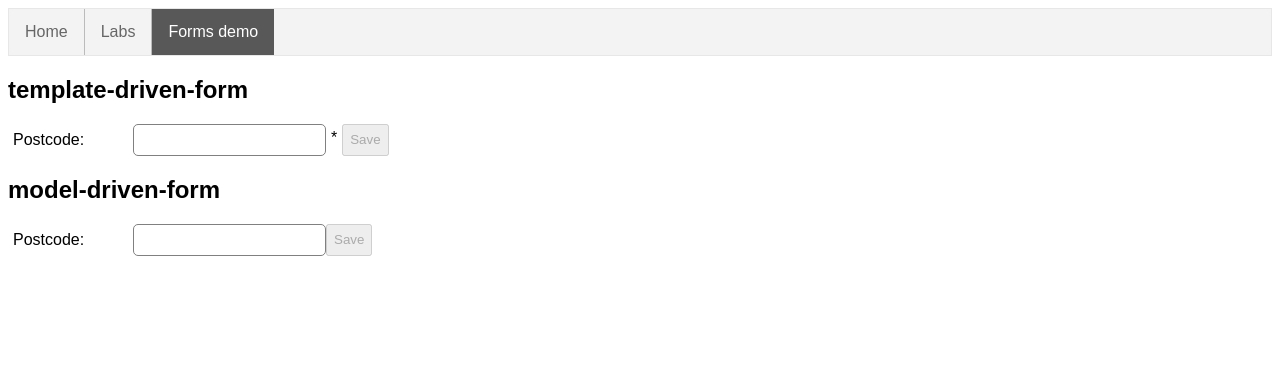
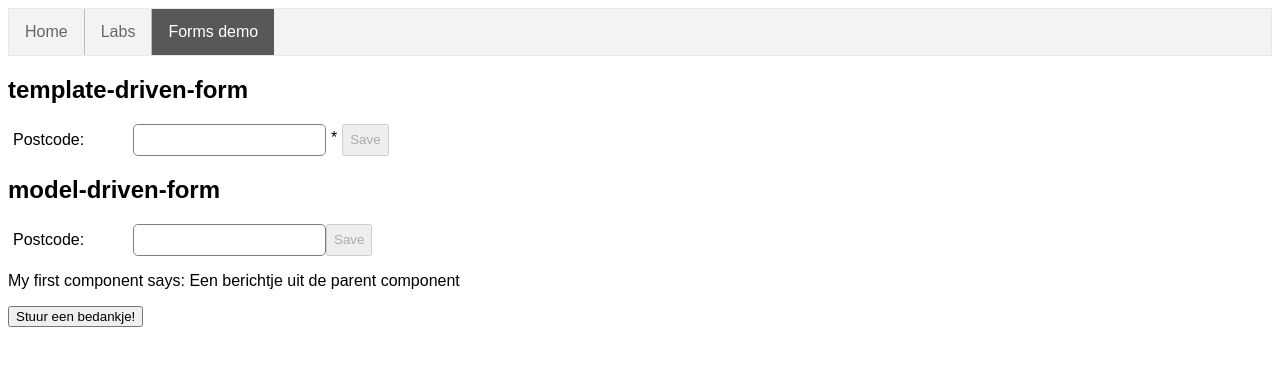
Before and after one commit to sajanssens/bd2020-live-code-angular, an Angular app: page /formsdemo in a window 1280 px wide. Shown: the top 366 px of the page. Built offline with nearby package versions, Linux system fonts and the light colour scheme.

Commit message:
HelloWorld component.

```diff
--- a/src/app/app.module.ts
+++ b/src/app/app.module.ts
@@ -7,9 +7,10 @@ import { DatePickerComponent } from './components/date-picker/date-picker.compon
 import { FormsDemoComponent } from './components/forms-demo/forms-demo.component';
 import { ModelDrivenFormComponent } from './components/forms-demo/model-driven-form/model-driven-form.component';
 import { TemplateDrivenFormComponent } from './components/forms-demo/template-driven-form/template-driven-form.component';
+import { HelloWorldComponent } from './components/hello-world/hello-world.component';
 import { HomeComponent } from './pages/home/home';
 
-let routes: Route[] = [
+const routes: Route[] = [
   { path: '', component: HomeComponent },
   { path: 'home', component: HomeComponent },
   { path: 'datepicker', component: DatePickerComponent },
@@ -18,7 +19,11 @@ let routes: Route[] = [
 
 @NgModule({
   declarations: [ // componenten van mijzelf
-    AppComponent, TemplateDrivenFormComponent, DatePickerComponent, HomeComponent, ModelDrivenFormComponent, FormsDemoComponent
+    AppComponent,
+    DatePickerComponent,
+    FormsDemoComponent, TemplateDrivenFormComponent, ModelDrivenFormComponent,
+    HelloWorldComponent,
+    HomeComponent,
   ],
   imports: [ // componenten van anderen die ik nodig heb
     BrowserModule, FormsModule, RouterModule.forRoot(routes), ReactiveFormsModule
--- a/src/app/components/date-picker/date-picker.component.html
+++ b/src/app/components/date-picker/date-picker.component.html
@@ -1,4 +1,6 @@
 <h1>Datepicker</h1>
+
+<app-hello-world message="eenBericht"></app-hello-world>
 
 <form (submit)="addContact()">
   <div>
--- a/src/app/components/date-picker/date-picker.component.ts
+++ b/src/app/components/date-picker/date-picker.component.ts
@@ -1,4 +1,5 @@
 import { Component } from '@angular/core';
+import { Contact } from 'src/app/models/Contact';
 import { Person } from 'src/app/models/Person';
 
 
@@ -10,21 +11,20 @@ import { Person } from 'src/app/models/Person';
 export class DatePickerComponent {
 
   newContact = new Person();
-  editLabel = 'Edit';
 
   // Class --> object
   persons: Person[] = [
     new Person('Sam', 'Smith', 'sam.smith@music.com'),
     new Person('Frank', 'Muscles', 'frank@muscles.com'),
     new Person('Eddy', 'Valentino', 'eddy@valfam.co.uk')
-  ]
+  ];
 
   // Interface --> JSON
-  // contacts: Contact[] = [
-  //   { firstName: 'Sam', surname: 'Smith', email: 'sam.smith@music.com' },
-  //   { firstName: 'Frank', surname: 'Muscles', email: 'frank@muscles.com' },
-  //   { firstName: 'Eddy', surname: 'Valentino', email: 'eddy@valfam.co.uk' }
-  // ];
+  contacts: Contact[] = [
+    { firstName: 'Sam', surname: 'Smith', email: 'sam.smith@music.com' },
+    { firstName: 'Frank', surname: 'Muscles', email: 'frank@muscles.com' },
+    { firstName: 'Eddy', surname: 'Valentino', email: 'eddy@valfam.co.uk' }
+  ];
 
   addContact(): void {
     // this.contacts.push(this.newContact);
@@ -39,6 +39,5 @@ export class DatePickerComponent {
 
   edit(p: Person): void {
     p.edit = !p.edit;
-    this.editLabel = p.edit ? 'Save' : 'Edit';
   }
 }
--- a/src/app/components/forms-demo/forms-demo.component.html
+++ b/src/app/components/forms-demo/forms-demo.component.html
@@ -1,2 +1,4 @@
 <app-template-driven-form></app-template-driven-form>
 <app-model-driven-form></app-model-driven-form>
+
+<app-hello-world [message]="eenBericht" (thankYou)="handleThankYou($event)">kan ik hier iets neerzetten?</app-hello-world>
--- a/src/app/components/forms-demo/forms-demo.component.ts
+++ b/src/app/components/forms-demo/forms-demo.component.ts
@@ -1,15 +1,20 @@
-import { Component, OnInit } from '@angular/core';
+import { Component, ViewChild } from '@angular/core';
+import { HelloWorldComponent } from '../hello-world/hello-world.component';
 
 @Component({
   selector: 'app-forms-demo',
   templateUrl: './forms-demo.component.html',
   styleUrls: ['./forms-demo.component.css']
 })
-export class FormsDemoComponent implements OnInit {
+export class FormsDemoComponent {
 
-  constructor() { }
+  @ViewChild(HelloWorldComponent)
+  helloWorldComponent: HelloWorldComponent;
 
-  ngOnInit(): void {
+  eenBericht = 'Een berichtje uit de parent component';
+
+  handleThankYou(e: InputEvent): void {
+    console.log(e);
+    this.helloWorldComponent.message = 'Thanks...';
   }
-
 }
--- a/src/app/components/forms-demo/model-driven-form/model-driven-form.component.ts
+++ b/src/app/components/forms-demo/model-driven-form/model-driven-form.component.ts
@@ -11,7 +11,7 @@ export class ModelDrivenFormComponent implements OnInit {
   postalCodeForm: FormGroup;
   postalCode: FormControl = new FormControl('', [Validators.required, Validators.pattern('^[1-9][0-9]{3}[\s]?[A-Za-z]{2}$')]);
 
-  constructor(private fb: FormBuilder) {  }
+  constructor(private fb: FormBuilder) { }
 
   ngOnInit(): void {
     this.postalCodeForm = this.fb.group({
@@ -23,9 +23,14 @@ export class ModelDrivenFormComponent implements OnInit {
     });
   }
 
-  save() {
+  save(): void {
     // All inputs are accumulated onto the value
     console.log('Save postal code: ', this.postalCodeForm.value);
   }
 
+  public isEven2(n: number): boolean {
+    return n % 2 === 0;
+  }
+
+
 }
--- /dev/null
+++ b/src/app/components/hello-world/hello-world.component.html
@@ -0,0 +1,2 @@
+<p>My first component says: {{message}}</p>
+<button (click)="handleClick()">Stuur een bedankje!</button>
--- /dev/null
+++ b/src/app/components/hello-world/hello-world.component.ts
@@ -0,0 +1,17 @@
+import { Component, EventEmitter, Input, Output } from '@angular/core';
+
+@Component({
+  selector: 'app-hello-world',
+  templateUrl: './hello-world.component.html',
+  styleUrls: ['./hello-world.component.css']
+})
+export class HelloWorldComponent {
+
+  @Input() message = 'Hello world';
+  @Output() thankYou = new EventEmitter();
+
+  handleClick(){
+    this.thankYou.emit('Bedankt!');
+  }
+
+}
--- a/src/app/models/Person.ts
+++ b/src/app/models/Person.ts
@@ -1,4 +1,5 @@
 export class Person {
+
     constructor(
         public firstName?: string,
         public surname?: string,
```
Also changed, not shown: src/app/components/hello-world/hello-world.component.css (added).
